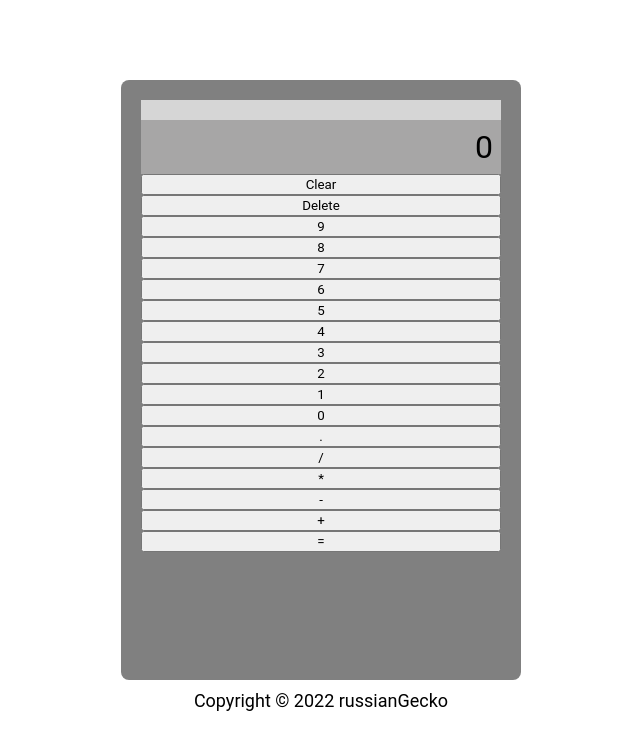
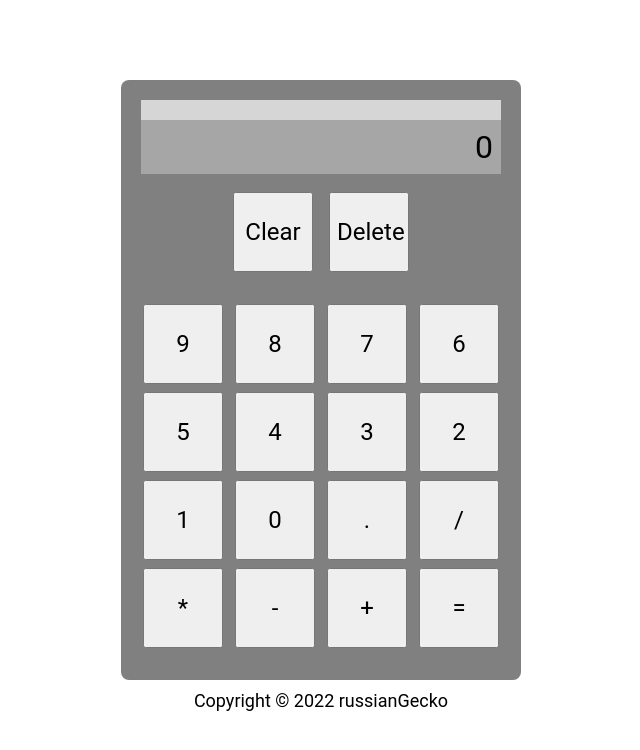
Before and after one commit to mikegecko/calculator, a plain HTML site: page index.html in a window 1280 px wide. Shown: the whole page, without its empty margins (319-959 px from the left). Drawn offline with Linux system fonts and the light colour scheme.

Commit message:
CSS for calculator buttons

```diff
--- a/index.html
+++ b/index.html
@@ -15,9 +15,11 @@
                 <div class="screen-last"></div>
                 <div class="screen-current">0</div>
             </div>
-            <div class="buttons">
+            <div class="clear-buttons">
                 <button>Clear</button>
                 <button>Delete</button>
+            </div>
+            <div class="buttons">
                 <button>9</button>
                 <button>8</button>
                 <button>7</button>
--- a/styles.css
+++ b/styles.css
@@ -17,6 +17,14 @@
     height: 600px;
     border-radius: 8px;
 }
+button{
+    font-size: 24px;
+    width: 80px;
+    height: 80px;
+    justify-self: center;
+    text-align: center;
+
+}
 .screen-last{
     height: 20px;
     background-color: rgb(214, 214, 214);
@@ -29,7 +37,17 @@
     overflow-wrap: break-word;
 }
 .buttons{
+    padding-top: 32px;
     display: grid;
+    grid-template-columns: repeat( 4 , 1fr);
+    gap: 8px;
+}
+.clear-buttons{
+    padding-top: 18px;
+    display: flex;
+    justify-content: center;
+    flex: 1;
+    gap: 16px;
 }
 .footer{
     display: flex;
```
